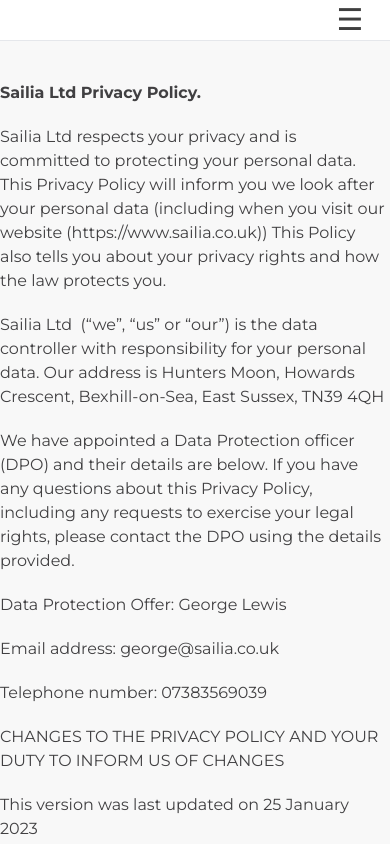
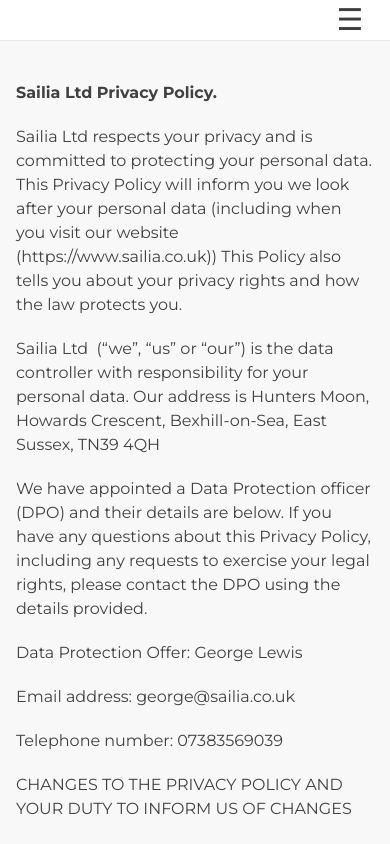
Before and after one commit to lewiswebsitedevelopment/sailia-website, a Next.js app: page /policies/privacy in a window 390 px wide. Shown: the top 844 px of the page. Built offline with nearby package versions, Linux system fonts and the light colour scheme; grey boxes are pictures that could not be loaded.

Commit message:
Padding changes

```diff
--- a/pages/policies/cookie.js
+++ b/pages/policies/cookie.js
@@ -11,7 +11,7 @@ export default function Cookie() {
         <link href="https://fonts.googleapis.com/css2?family=Montserrat:wght@100;200;300;400;500;600;700;800;900&family=Roboto&display=swap" rel="stylesheet"></link>
       </Head>
       <Header />
-      <div class='max-w-7xl sm:mx-8 md:mx-auto'>
+      <div class='max-w-7xl md:mx-auto  mx-4'>
         <div class='md:w-7/12 sm:w-auto'>
         <p style={{marginBottom: '15.0pt'}}><b><span style={{color: '#414042'}}>Sailia Ltd Cookie Policy.</span></b></p>
 
--- a/pages/policies/privacy.js
+++ b/pages/policies/privacy.js
@@ -12,7 +12,7 @@ export default function Privacy() {
       </Head>
       <Header />
 
-      <div class='max-w-7xl sm:mx-8 md:mx-auto'>
+      <div class='max-w-7xl md:mx-auto  mx-4'>
         <div class='md:w-7/12 sm:w-auto'>
           <p style={{marginBottom: '15.0pt'}}><b><span style={{color: '#414042'}}>Sailia Ltd Privacy Policy.</span></b></p>
           <p style={{marginBottom: '15.0pt'}}><span style={{color: '#414042'}}>Sailia Ltd respects your privacy and is committed to
```
Also changed, not shown: pages/policies/tac.js (+1 -1 lines).
